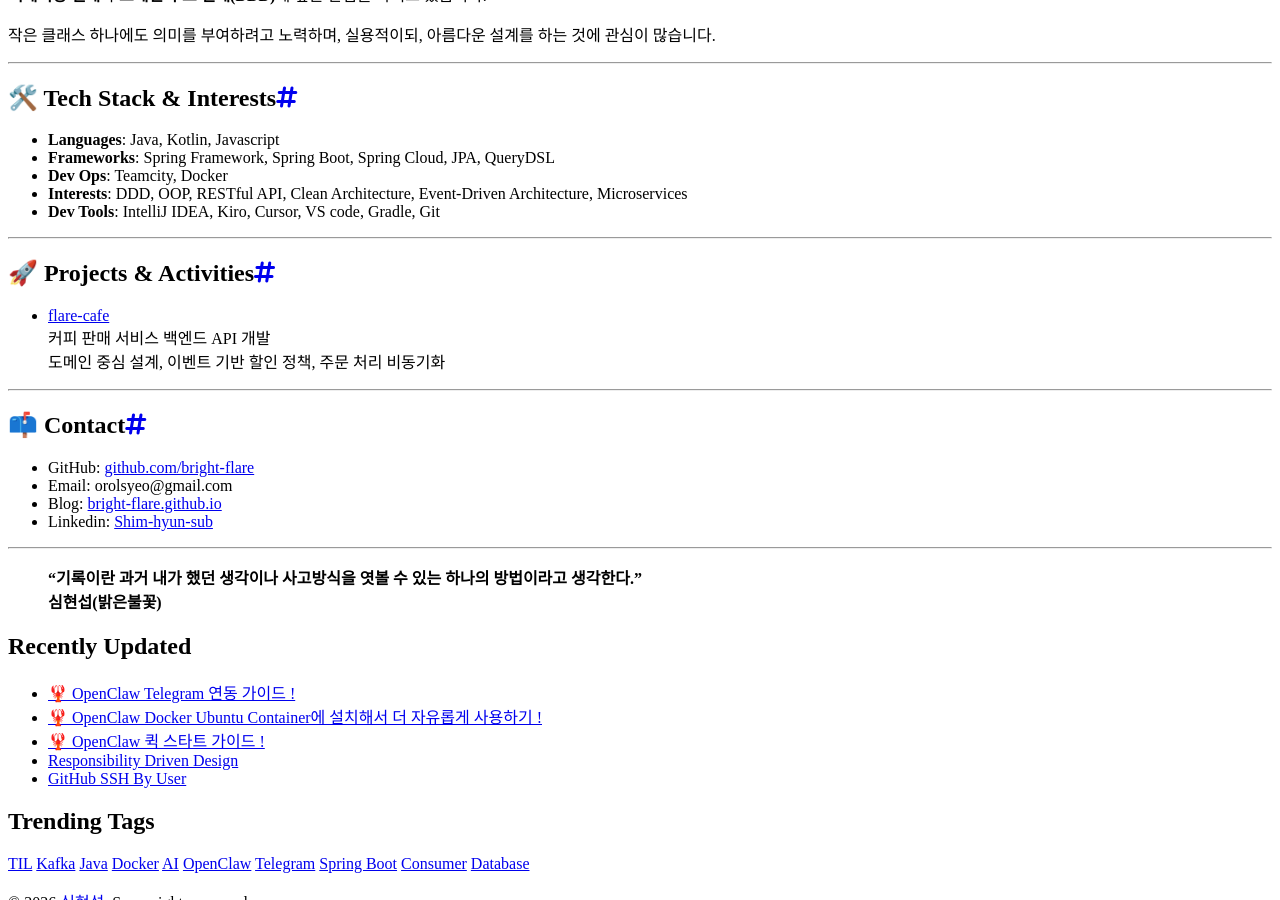
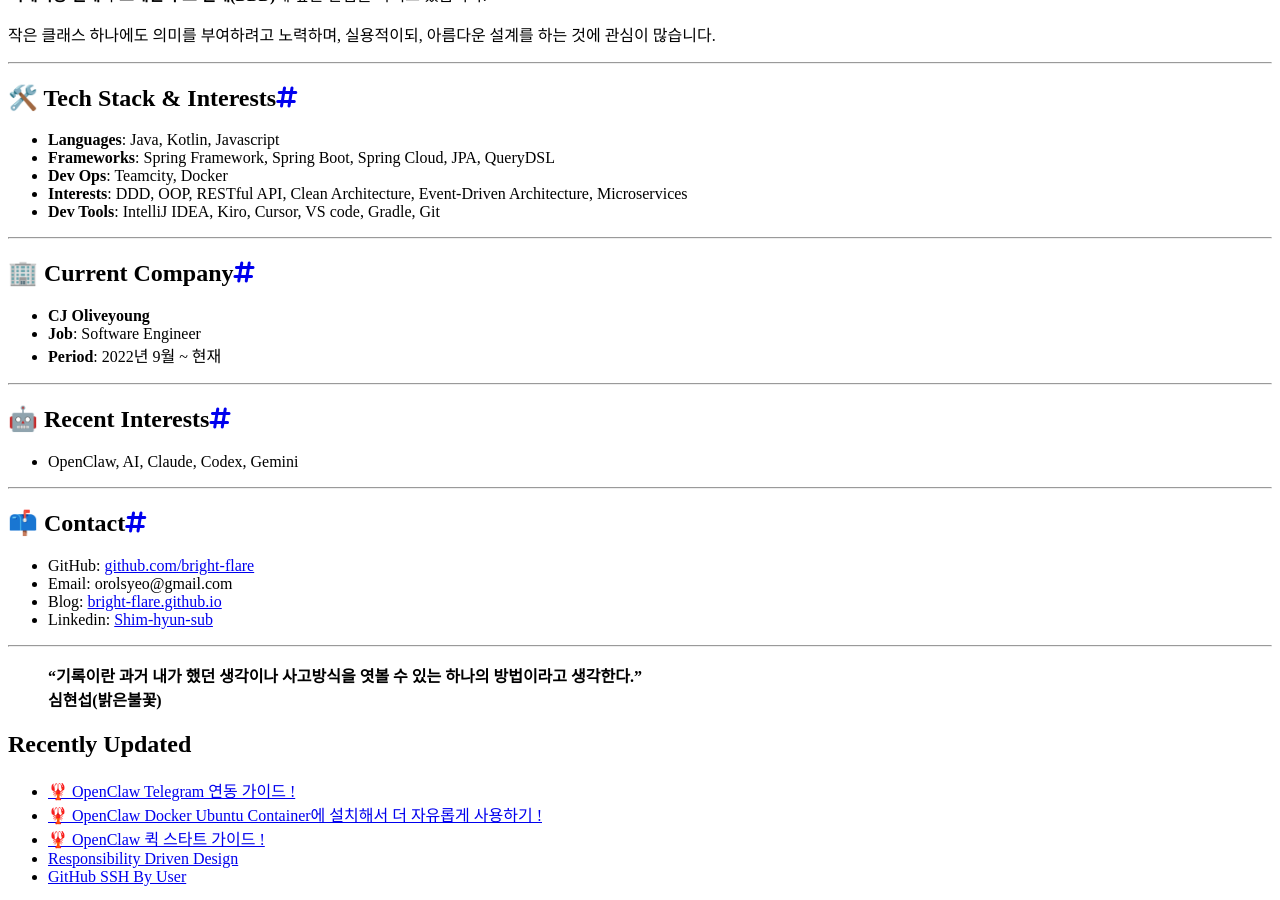
Before and after one commit to bright-flare/bright-flare.github.io, a Jekyll site: the page built from _tabs/about.md, in a window 1280 px wide and 900 px high, scrolled down 941 px. Built offline with Jekyll 4.4.1, drawn with Linux system fonts in a browser that asks for light colours; cached includes are drawn as plain includes; nearby versions of some CDN libraries.

Commit message:
docs: about

```diff
--- a/_tabs/about.md
+++ b/_tabs/about.md
@@ -40,12 +40,18 @@ order: 1
 
 ---
 
-## 🚀 Projects & Activities
-- [flare-cafe](https://github.com/shim-flare-lab/flare-cafe)
-  커피 판매 서비스 백엔드 API 개발
-  도메인 중심 설계, 이벤트 기반 할인 정책, 주문 처리 비동기화
+## 🏢 Current Company
+- **CJ Oliveyoung**
+- **Job**: Software Engineer
+- **Period**: 2022년 9월 ~ 현재
 
 ---
+
+## 🤖 Recent Interests
+- OpenClaw, AI, Claude, Codex, Gemini
+
+---
+
 
 ## 📫 Contact
 - GitHub: [github.com/bright-flare](https://github.com/bright-flare)
```
